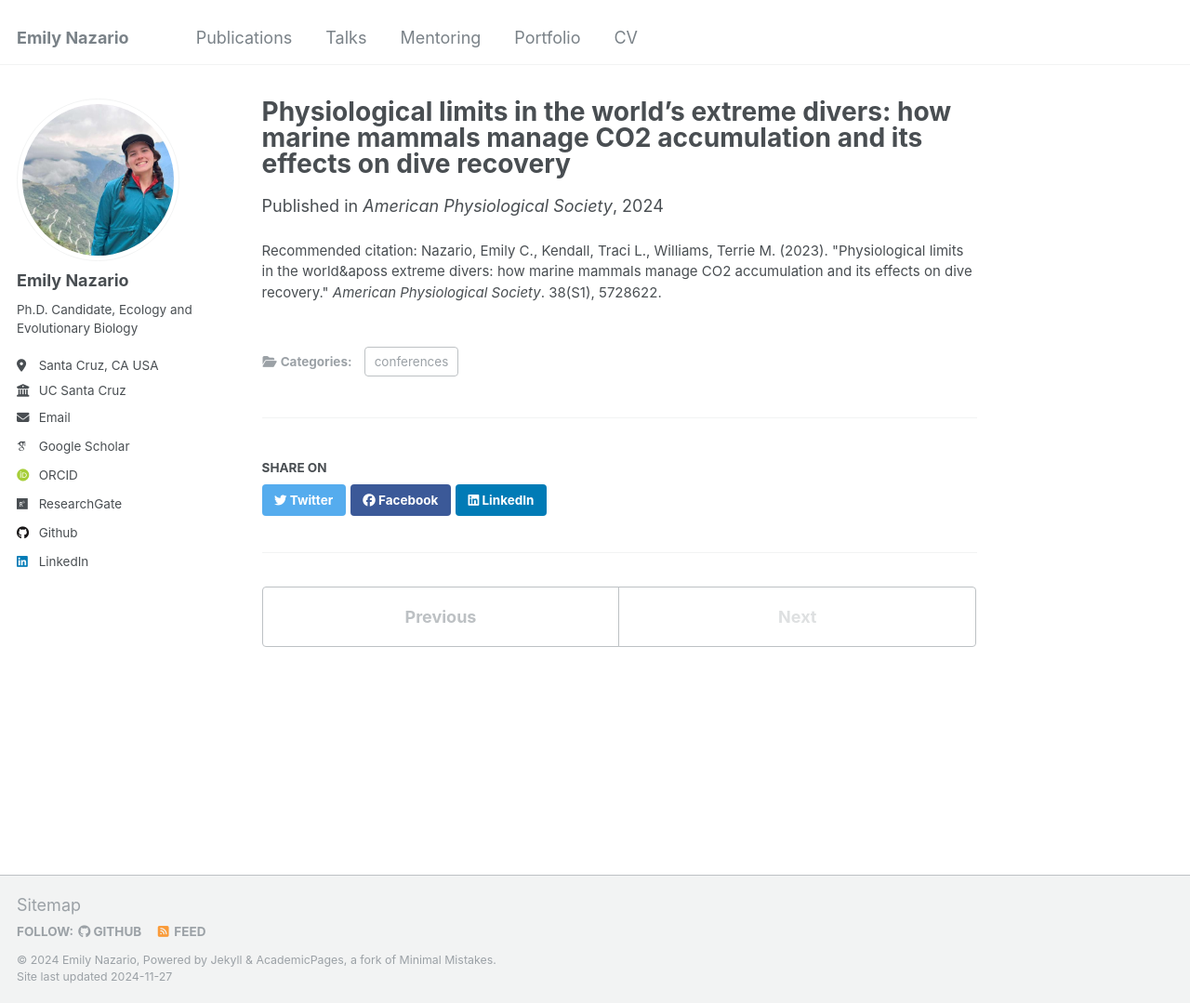
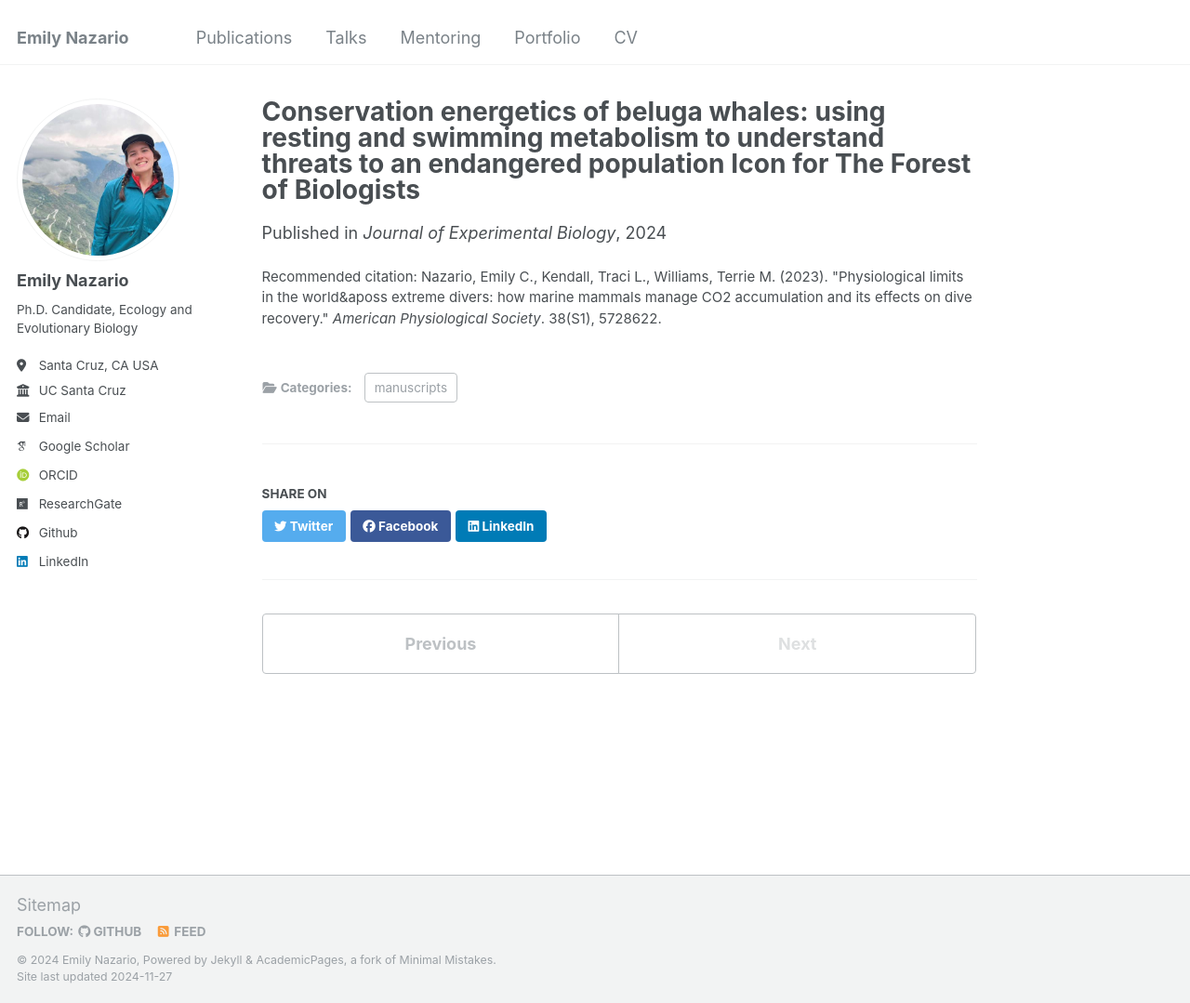
Before and after one commit to emilynazario/emilynazario.github.io, a Jekyll site: the page built from _publications/2024-03-14-consv_energ.md, in a window 1280 px wide and 1079 px high. Shown: the whole window at 93% size. Built offline with Jekyll 4.4.1, drawn with Linux system fonts in a browser that asks for light colours; some web fonts are replaced.

Commit message:
cos_test

```diff
--- a/_publications/2024-03-14-consv_energ.md
+++ b/_publications/2024-03-14-consv_energ.md
@@ -1,10 +1,10 @@
 ---
-title: "Physiological limits in the world's extreme divers: how marine mammals manage CO2 accumulation and its effects on dive recovery"
+title: "Conservation energetics of beluga whales: using resting and swimming metabolism to understand threats to an endangered population Icon for The Forest of Biologists"
 collection: publications
-category: conferences
-permalink: /publication/2023-05-23-CO2-APS
+category: manuscripts
+permalink: /publication/2024-03-14-consv_energ
 excerpt: #sentence summary
 date: 2024-03-14
-venue: 'American Physiological Society'
+venue: 'Journal of Experimental Biology'
 citation: 'Nazario, Emily C., Kendall, Traci L., Williams, Terrie M. (2023). &quot;Physiological limits in the world&aposs extreme divers: how marine mammals manage CO2 accumulation and its effects on dive recovery.&quot; <i>American Physiological Society</i>. 38(S1), 5728622.'
 ---
```
Also changed, not shown: _publications/2023-05-23-CO2-APS.md (+1 -1 lines).
